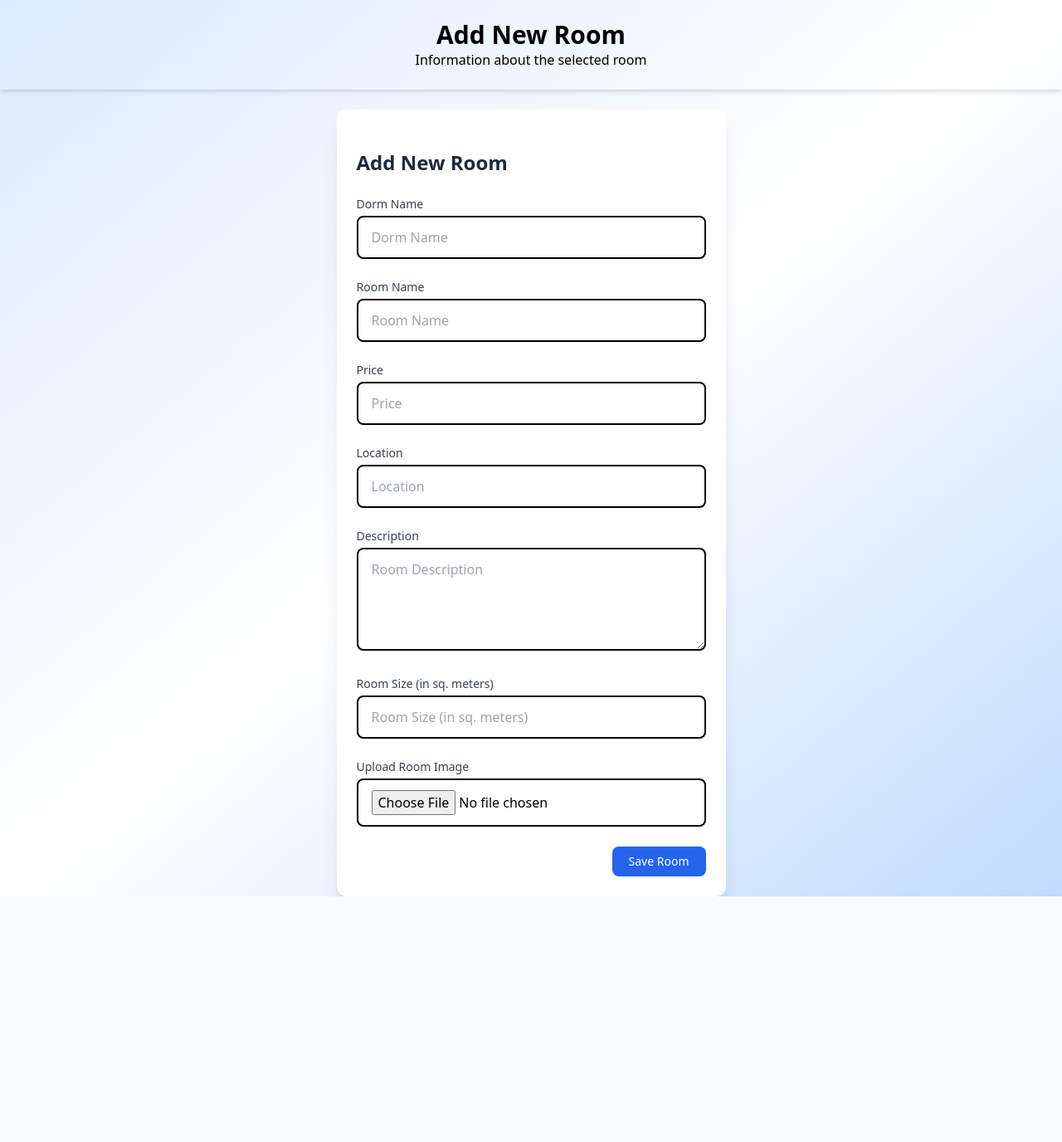
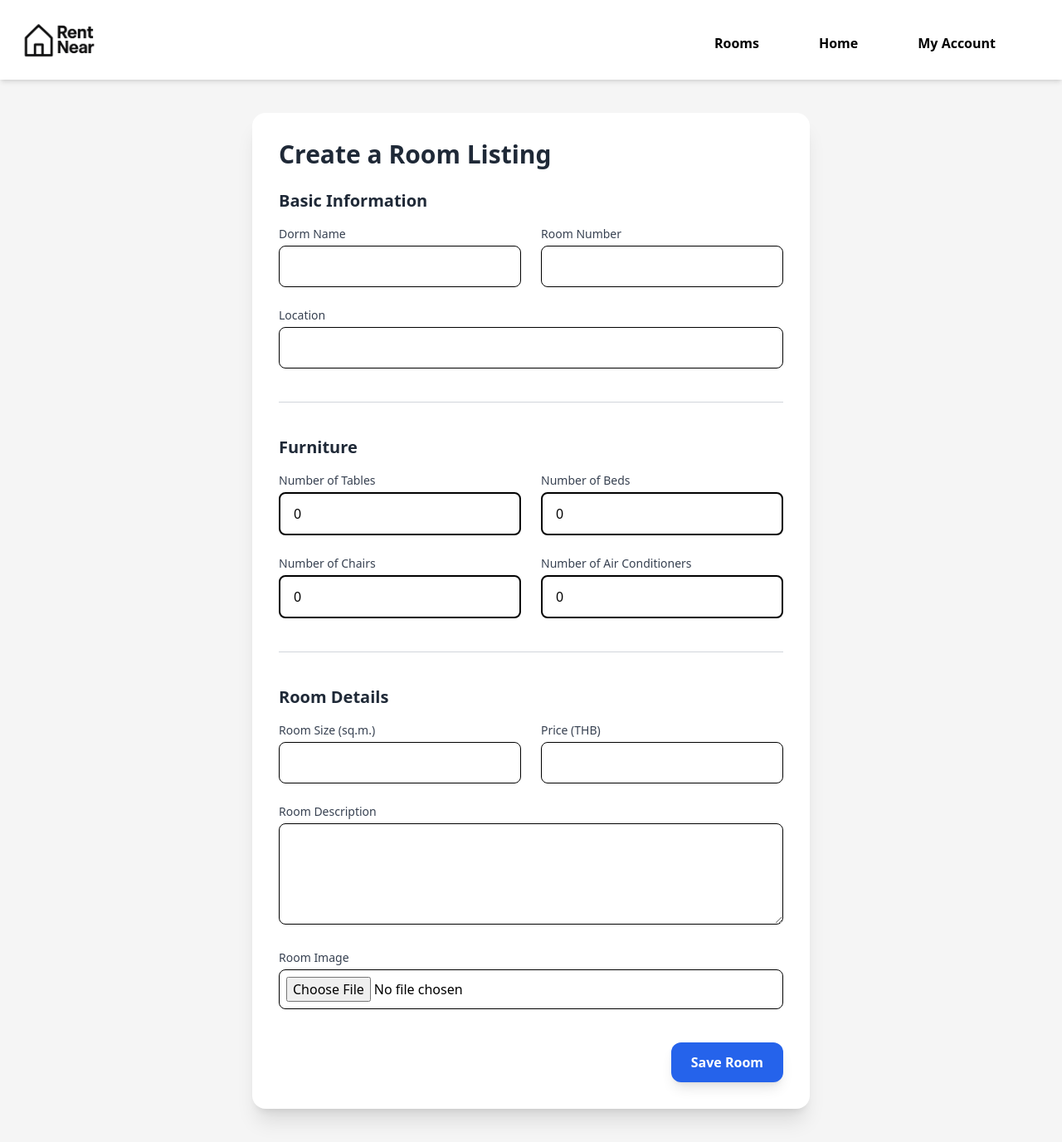
Before and after one commit to Xuli2317/DSI202, a Django app: page /room/add/ in a window 1280 px wide. Shown: the whole page at 83% size. Before the commit the page ends 1080 px from the top, so only its background shows below. Run offline with Django 5.2, Linux system fonts and the light colour scheme; some libraries are stand-ins or nearby versions.

Commit message:
improve room creation form UI with Tailwind classes and black borders

```diff
--- a/myapp/forms.py
+++ b/myapp/forms.py
@@ -15,16 +15,22 @@ class CustomUserCreationForm(UserCreationForm):
 class RoomCreateForm(forms.ModelForm):
     class Meta:
         model = Room
-        fields = ['dorm_name', 'room_name', 'location', 'price', 'furniture', 'description', 'size']
+        fields = [
+            'dorm_name', 'room_name', 'location', 'price', 'description',
+            'table_count', 'bed_count', 'chair_count', 'aircon_count','size'
+        ]
 
-    # ตรวจสอบให้ฟิลด์ `size` แสดงขึ้นมาในฟอร์ม
     size = forms.FloatField(required=True, label="Room Size")
 
 
 class RoomForm(forms.ModelForm):
     class Meta:
         model = Room
-        fields = ['dorm_name', 'room_name', 'price', 'location', 'description', 'image', 'size']
+        fields = [
+            'dorm_name', 'room_name', 'location',
+            'table_count', 'bed_count', 'chair_count', 'aircon_count',
+            'size', 'price', 'description', 'image'
+        ]
         widgets = {
             'dorm_name': forms.TextInput(attrs={
                 'class': 'w-full px-4 py-3 border-2 border-black rounded-lg',
@@ -34,23 +40,39 @@ class RoomForm(forms.ModelForm):
                 'class': 'w-full px-4 py-3 border-2 border-black rounded-lg',
                 'placeholder': 'Room Name'
             }),
+            'location': forms.TextInput(attrs={
+                'class': 'w-full px-4 py-3 border-2 border-black rounded-lg',
+                'placeholder': 'Location'
+            }),
+            'table_count': forms.NumberInput(attrs={
+                'class': 'w-full px-4 py-3 border-2 border-black rounded-lg',
+                'placeholder': 'Number of Tables'
+            }),
+            'bed_count': forms.NumberInput(attrs={
+                'class': 'w-full px-4 py-3 border-2 border-black rounded-lg',
+                'placeholder': 'Number of Beds'
+            }),
+            'chair_count': forms.NumberInput(attrs={
+                'class': 'w-full px-4 py-3 border-2 border-black rounded-lg',
+                'placeholder': 'Number of Chairs'
+            }),
+            'aircon_count': forms.NumberInput(attrs={
+                'class': 'w-full px-4 py-3 border-2 border-black rounded-lg',
+                'placeholder': 'Number of Air Conditioners'
+            }),
+            'size': forms.NumberInput(attrs={
+                'class': 'w-full px-4 py-3 border-2 border-black rounded-lg',
+                'placeholder': 'Room Size (in sq. meters)',
+                'step': '0.1'
+            }),
             'price': forms.NumberInput(attrs={
                 'class': 'w-full px-4 py-3 border-2 border-black rounded-lg',
                 'placeholder': 'Price'
-            }),
-            'location': forms.TextInput(attrs={
-                'class': 'w-full px-4 py-3 border-2 border-black rounded-lg',
-                'placeholder': 'Location'
             }),
             'description': forms.Textarea(attrs={
                 'class': 'w-full px-4 py-3 border-2 border-black rounded-lg',
                 'placeholder': 'Room Description',
                 'rows': 4
-            }),
-            'size': forms.NumberInput(attrs={
-                'class': 'w-full px-4 py-3 border-2 border-black rounded-lg',
-                'placeholder': 'Room Size (in sq. meters)',
-                'step': '0.1'
             }),
             'image': forms.ClearableFileInput(attrs={
                 'class': 'w-full px-4 py-3 border-2 border-black rounded-lg bg-white'
--- a/myapp/templates/all_rooms.html
+++ b/myapp/templates/all_rooms.html
@@ -24,13 +24,13 @@
     </nav>
     <nav class="absolute top-4 left-10">
         <ul class="flex space-x-6">
-            <li><a href="{% url 'room_list' %}" class="text-black hover:text-blue-400 font-medium text-lg">Room List</a></li>
+            <li><a href="{% url 'home' %}" class="text-black hover:text-blue-400 font-medium text-lg">Room List</a></li>
         </ul>
     </nav>
 
     <!-- Room Filter Section (Centered) -->
     <section class="container mx-auto p-6 flex flex-col items-center justify-center space-y-4">
-        <form action="{% url 'room_list' %}" method="get" class="items-center space-y-4">
+        <form action="{% url 'home' %}" method="get" class="items-center space-y-4">
             <div class="flex flex-wrap gap-4 justify-center w-full">
                 <input type="text" name="dorm_name" placeholder="Dorm Name"
                     class="px-4 py-2 border border-gray-300 rounded-lg w-48 focus:outline-none focus:ring-2 focus:ring-blue-500">
--- a/myapp/templates/room_create.html
+++ b/myapp/templates/room_create.html
@@ -1,120 +1,174 @@
+{% load static %}
 <!DOCTYPE html>
+<html lang="en">
 
-{% load widget_tweaks %}
-
-<html lang="en">
 <head>
     <meta charset="UTF-8">
-    <title>Add Room</title>
+    <meta name="viewport" content="width=device-width, initial-scale=1.0">
+    <title>Create Room - Room Rental System</title>
     <script src="https://cdn.tailwindcss.com"></script>
+    <link href="https://unpkg.com/aos@2.3.4/dist/aos.css" rel="stylesheet">
 </head>
 
-<body class="bg-gradient-to-br from-blue-100 via-white to-blue-200 min-h-screen flex flex-col items-center justify-between font-sans space-y-6">
+<body class="bg-[#f5f5f5] font-sans">
     <!-- Header -->
-    <header class="text-white p-6 text-center w-full shadow-md">
-        <h1 class="text-3xl font-bold text-black">Add New Room</h1>
-        <p class="text-black">Information about the selected room</p>
-    </header>
+    <div class="relative flex items-center justify-between p-4 bg-white shadow-md">
+        <a href="{% url 'home' %}">
+            <img src="{% static 'image/logopng.png' %}" alt="Rent Near Logo" class="h-16 object-contain">
+        </a>
+    </div>
 
-    <form method="post" enctype="multipart/form-data" class="bg-white p-6 rounded-xl shadow-xl max-w-2xl mx-auto space-y-6">
+    <!-- Navigation -->
+    <nav class="hidden lg:flex absolute top-5 right-10 z-10">
+        <ul class="flex space-x-6 px-6 py-3 gap-4">
+            <li>
+                <a href="{% url 'all_rooms' %}"
+                    class="flex items-center justify-center px-4 py-2 text-base font-semibold text-black hover:bg-black hover:text-white rounded-md transition duration-300">
+                    Rooms
+                </a>
+            </li>
+            <li>
+                <a href="{% url 'home' %}"
+                    class="flex items-center justify-center px-4 py-2 text-base font-semibold text-black hover:bg-black hover:text-white rounded-md transition duration-300">
+                    Home
+                </a>
+            </li>
+            <li>
+                <a href="{% url 'room_create' %}"
+                    class="flex items-center justify-center px-4 py-2 text-base font-semibold text-black hover:bg-black hover:text-white rounded-md transition duration-300">
+                    My Account
+                </a>
+            </li>
+        </ul>
+    </nav>
+
+    <!-- Form Section -->
+    <section class="container mx-auto px-6 py-10">
+        <div class="max-w-2xl mx-auto bg-white p-8 rounded-2xl shadow-xl">
+            <h2 class="text-3xl font-bold text-gray-800 mb-6">Create a Room Listing</h2>
+
+            <form method="post" enctype="multipart/form-data">
                 {% csrf_token %}
+                <div class="space-y-10">
 
-        <h2 class="text-2xl font-bold text-gray-800">Add New Room</h2>
-
-        <!-- Room Form Fields -->
+                    <!-- Section: Basic Info -->
                     <div>
-            <label class="block text-sm font-medium text-gray-700 mb-1">Dorm Name</label>
-            {{ room_form.dorm_name }}
-            {% if room_form.dorm_name.errors %}
-                <ul class="text-red-500 text-sm mt-1">
-                    {% for error in room_form.dorm_name.errors %}
-                        <li>{{ error }}</li>
-                    {% endfor %}
-                </ul>
-            {% endif %}
+                        <h3 class="text-xl font-semibold text-gray-800 mb-4">Basic Information</h3>
+                        <div class="grid grid-cols-1 md:grid-cols-2 gap-6">
+                            <div>
+                                <label for="dorm_name" class="block text-sm font-medium text-gray-700 mb-1">Dorm Name</label>
+                                <input type="text" name="dorm_name" id="dorm_name"
+                                    class="w-full p-3 border border-black rounded-lg focus:outline-none focus:ring-2 focus:ring-blue-500 transition"
+                                    value="{{ room_form.dorm_name.value|default_if_none:'' }}" required>
                             </div>
 
                             <div>
-            <label class="block text-sm font-medium text-gray-700 mb-1">Room Name</label>
-            {{ room_form.room_name }}
-            {% if room_form.room_name.errors %}
-                <ul class="text-red-500 text-sm mt-1">
-                    {% for error in room_form.room_name.errors %}
-                        <li>{{ error }}</li>
-                    {% endfor %}
-                </ul>
+                                <label for="room_name" class="block text-sm font-medium text-gray-700 mb-1">Room Number</label>
+                                <input type="text" name="room_name" id="room_name"
+                                    class="w-full p-3 border border-black rounded-lg focus:outline-none focus:ring-2 focus:ring-blue-500 transition"
+                                    value="{{ room_form.room_name.value|default_if_none:'' }}" required>
+                            </div>
+
+                            <div class="md:col-span-2">
+                                <label for="location" class="block text-sm font-medium text-gray-700 mb-1">Location</label>
+                                <input type="text" name="location" id="location"
+                                    class="w-full p-3 border border-black rounded-lg focus:outline-none focus:ring-2 focus:ring-blue-500 transition"
+                                    value="{{ room_form.location.value|default_if_none:'' }}" required>
+                            </div>
+                        </div>
+                    </div>
+
+                    <hr class="border-gray-300">
+
+                    <!-- Section: Furniture -->
+                    <div>
+                        <h3 class="text-xl font-semibold text-gray-800 mb-4">Furniture</h3>
+                        <div class="grid grid-cols-1 md:grid-cols-2 gap-6">
+                            <div>
+                                <label class="block text-sm font-medium text-gray-700 mb-1">Number of Tables</label>
+                                {{ room_form.table_count }}
+                                {% if room_form.table_count.errors %}
+                                {% include "partials/field_errors.html" with errors=room_form.table_count.errors %}
                                 {% endif %}
                             </div>
-
                             <div>
-            <label class="block text-sm font-medium text-gray-700 mb-1">Price</label>
-            {{ room_form.price }}
-            {% if room_form.price.errors %}
-                <ul class="text-red-500 text-sm mt-1">
-                    {% for error in room_form.price.errors %}
-                        <li>{{ error }}</li>
-                    {% endfor %}
-                </ul>
+                                <label class="block text-sm font-medium text-gray-700 mb-1">Number of Beds</label>
+                                {{ room_form.bed_count }}
+                                {% if room_form.bed_count.errors %}
+                                {% include "partials/field_errors.html" with errors=room_form.bed_count.errors %}
                                 {% endif %}
                             </div>
-
                             <div>
-            <label class="block text-sm font-medium text-gray-700 mb-1">Location</label>
-            {{ room_form.location }}
-            {% if room_form.location.errors %}
-                <ul class="text-red-500 text-sm mt-1">
-                    {% for error in room_form.location.errors %}
-                        <li>{{ error }}</li>
-                    {% endfor %}
-                </ul>
+                                <label class="block text-sm font-medium text-gray-700 mb-1">Number of Chairs</label>
+                                {{ room_form.chair_count }}
+                                {% if room_form.chair_count.errors %}
+                                {% include "partials/field_errors.html" with errors=room_form.chair_count.errors %}
                                 {% endif %}
                             </div>
-
                             <div>
-            <label class="block text-sm font-medium text-gray-700 mb-1">Description</label>
-            {{ room_form.description }}
-            {% if room_form.description.errors %}
-                <ul class="text-red-500 text-sm mt-1">
-                    {% for error in room_form.description.errors %}
-                        <li>{{ error }}</li>
-                    {% endfor %}
-                </ul>
+                                <label class="block text-sm font-medium text-gray-700 mb-1">Number of Air Conditioners</label>
+                                {{ room_form.aircon_count }}
+                                {% if room_form.aircon_count.errors %}
+                                {% include "partials/field_errors.html" with errors=room_form.aircon_count.errors %}
                                 {% endif %}
                             </div>
-
-        <div>
-            <label class="block text-sm font-medium text-gray-700 mb-1">Room Size (in sq. meters)</label>
-            {{ room_form.size }}
-            {% if room_form.size.errors %}
-                <ul class="text-red-500 text-sm mt-1">
-                    {% for error in room_form.size.errors %}
-                        <li>{{ error }}</li>
-                    {% endfor %}
-                </ul>
-            {% endif %}
+                        </div>
                     </div>
 
-        <!-- Room Image Upload -->
+                    <hr class="border-gray-300">
+
+                    <!-- Section: Room Details -->
                     <div>
-            <label class="block text-sm font-medium text-gray-700 mb-1">Upload Room Image</label>
-            {{ room_form.image }}
+                        <h3 class="text-xl font-semibold text-gray-800 mb-4">Room Details</h3>
+                        <div class="grid grid-cols-1 md:grid-cols-2 gap-6">
+                            <div>
+                                <label for="size" class="block text-sm font-medium text-gray-700 mb-1">Room Size (sq.m.)</label>
+                                <input type="number" name="size" id="size"
+                                    class="w-full p-3 border border-black rounded-lg focus:outline-none focus:ring-2 focus:ring-blue-500 transition"
+                                    value="{{ room_form.size.value|default_if_none:'' }}" required>
+                            </div>
+                            <div>
+                                <label for="price" class="block text-sm font-medium text-gray-700 mb-1">Price (THB)</label>
+                                <input type="number" name="price" id="price"
+                                    class="w-full p-3 border border-black rounded-lg focus:outline-none focus:ring-2 focus:ring-blue-500 transition"
+                                    value="{{ form.price.value|default_if_none:'' }}" required>
+                            </div>
+                            <div class="md:col-span-2">
+                                <label for="description" class="block text-sm font-medium text-gray-700 mb-1">Room Description</label>
+                                <textarea name="description" id="description" rows="4"
+                                    class="w-full p-3 border border-black rounded-lg focus:outline-none focus:ring-2 focus:ring-blue-500 transition">{{ form.description.value|default_if_none:'' }}</textarea>
+                            </div>
+                            <div class="md:col-span-2">
+                                <label for="image" class="block text-sm font-medium text-gray-700 mb-1">Room Image</label>
+                                <input type="file" name="image" id="image"
+                                    class="w-full p-2 border border-black rounded-lg focus:outline-none focus:ring-2 focus:ring-blue-500 transition">
                                 {% if room_form.image.errors %}
-                <ul class="text-red-500 text-sm mt-1">
+                                <ul class="mt-2 text-red-500 text-sm">
                                     {% for error in room_form.image.errors %}
                                     <li>{{ error }}</li>
                                     {% endfor %}
                                 </ul>
                                 {% endif %}
                             </div>
+                        </div>
+                    </div>
 
+                    <!-- Submit Button -->
                     <div class="text-right">
-            <button type="submit" class="inline-flex items-center px-5 py-2 bg-blue-600 text-white text-sm font-medium rounded-lg hover:bg-blue-700 transition">
+                        <button type="submit"
+                            class="px-6 py-3 bg-blue-600 text-white font-semibold rounded-xl hover:bg-blue-700 transition duration-300 shadow-lg">
                             Save Room
                         </button>
                     </div>
+                </div>
             </form>
+        </div>
+    </section>
 
+    <script src="https://unpkg.com/aos@2.3.4/dist/aos.js"></script>
+    <script>
+        AOS.init();
+    </script>
+</body>
 
-
-</body>
 </html>
--- a/myapp/templates/room_detail.html
+++ b/myapp/templates/room_detail.html
@@ -24,7 +24,7 @@
     </nav>
     <nav class="absolute top-4 left-10">
         <ul class="flex space-x-6">
-            <li><a href="{% url 'room_list' %}" class="text-black hover:text-blue-400 font-medium text-lg">Back to List</a></li>
+            <li><a href="{% url 'home' %}" class="text-black hover:text-blue-400 font-medium text-lg">Back to List</a></li>
         </ul>
     </nav>
 
--- a/myapp/templates/room_list.html
+++ b/myapp/templates/room_list.html
@@ -33,7 +33,7 @@
 
     <!-- Room Filter Section (Centered) -->
     <section class="container mx-auto p-6 flex flex-col items-center justify-center space-y-4">
-        <form action="{% url 'room_list' %}" method="get" class="items-center space-y-4">
+        <form action="{% url 'home' %}" method="get" class="items-center space-y-4">
             <div class="flex flex-wrap gap-4 justify-center w-full">
                 <!-- Dorm Name -->
                 <input type="text" name="dorm_name" placeholder="Dorm Name"
--- a/myapp/views.py
+++ b/myapp/views.py
@@ -5,6 +5,7 @@ from .models import Room, Booking
 from .forms import RoomCreateForm, RoomForm, BookingForm, Booking, GuestBookingForm
 from .models import CustomUser, Tenant, Landlord
 from django.forms import modelformset_factory
+from django.contrib import messages
 
 def home(request):
     max_price = request.GET.get('max_price')
@@ -74,7 +75,9 @@ def room_create(request):
 
         if room_form.is_valid():
             room = room_form.save()
-            return redirect('home')  # เมื่อสร้างห้องเสร็จแล้วให้ไปหน้า Home
+            return redirect('home')
+        else:
+            print(room_form.errors)  # <== เพิ่มบรรทัดนี้เพื่อ debug
     else:
         room_form = RoomForm()
 
```
Also changed, not shown: myapp/models.py (+9 -1 lines), db.sqlite3, media/room_images/Image_3.jpg (added), media/room_images/bedroom-6778193_1280.jpg (added), myapp/admin.py (line endings or trailing spaces), myapp/migrations/0011_furniture_remove_room_furniture_room_furniture.py (added), myapp/migrations/0012_remove_room_furniture_room_aircon_count_and_more.py (added), myapp/migrations/0013_alter_room_aircon_count_alter_room_bed_count_and_more.py (added). Lines whose indentation alone changed are shown as unchanged.
